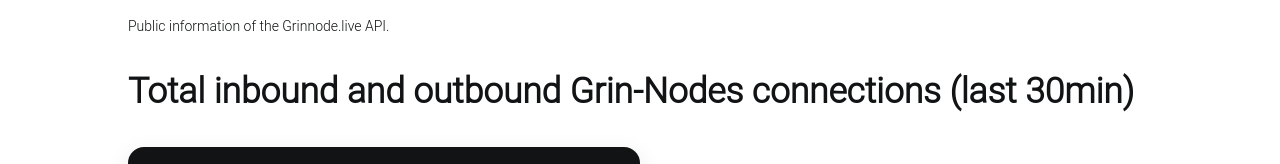
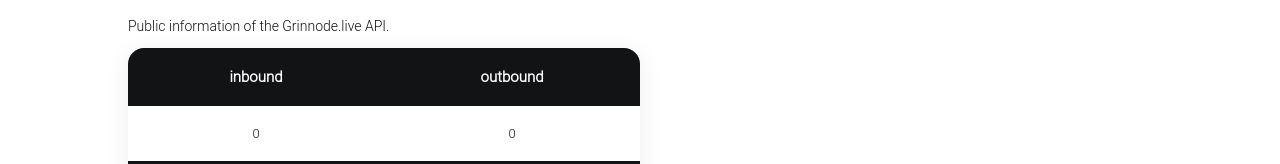
Before and after one commit to Grinnode-live/grinnode-live-frontend, a Vue app: page /stats in a window 1280 px wide. Shown: the part 182-346 px from the top of the page. Built offline with nearby package versions, Linux system fonts and the light colour scheme; no server answers.

Commit message:
update stats page

```diff
--- a/src/views/Stats.vue
+++ b/src/views/Stats.vue
@@ -7,7 +7,8 @@
                     <p>
                         Public information of the Grinnode.live API.
                     </p>
-                    <h3 class="container_header">Total inbound and outbound Grin-Nodes connections (last 30min)</h3>
+                    <!--<h3 class="container_header">Total inbound and outbound Grin-Nodes connections (last 30min)</h3>-->
+                    <h3 Total inbound and outbound Grin-Nodes connections (last 30min)</h3>
                     <table id="ioDataTable" border="0" width="200">
                         <thead>
                         <tr>
```
